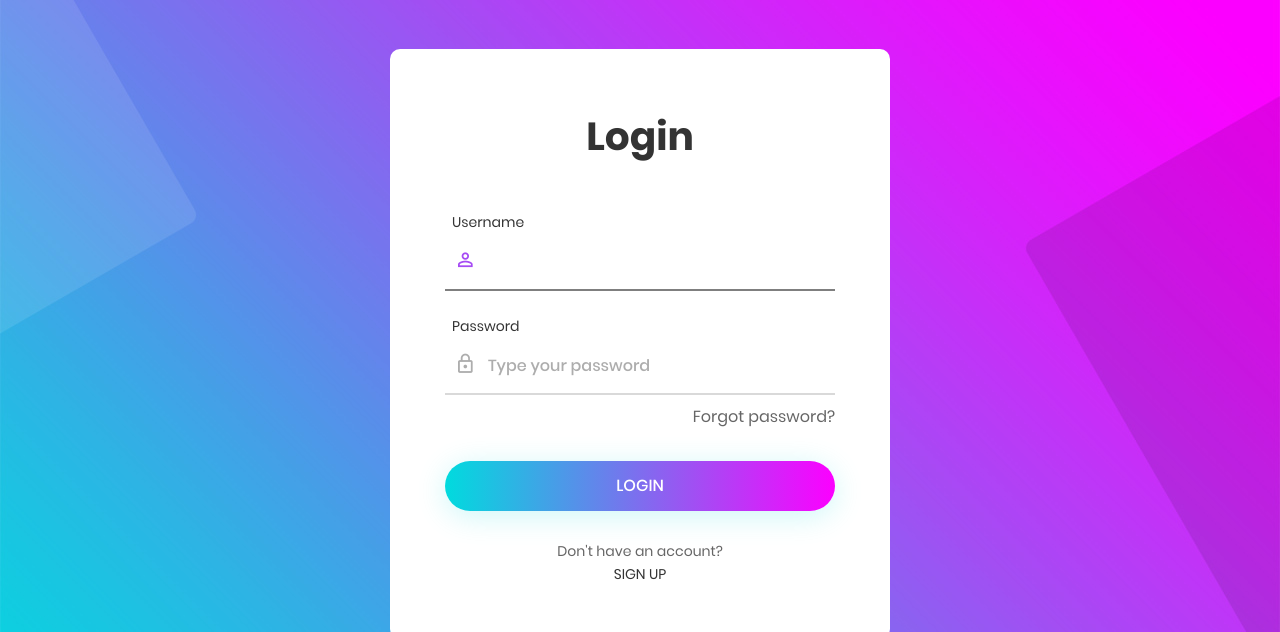
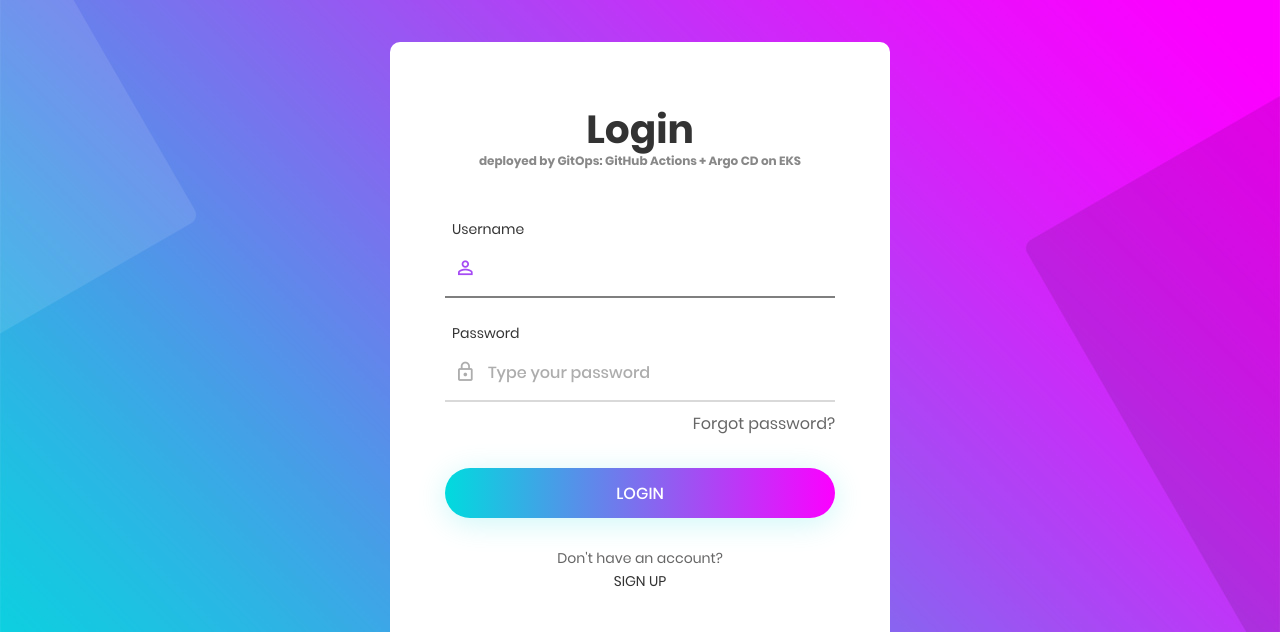
Before and after one commit to Swatishreeeeee4/vprofile-gitops, a Java web app: page / in a window 1280 px wide. Shown: the part 56-688 px from the top of the page. Run offline with Spring Boot 4, a stand-in JSP engine, Linux system fonts and the light colour scheme; the project's own start-up code is not run, and a stand-in starts its controllers and pages.

Commit message:
Show GitOps banner on login page; free-tier node type (m7i-flex.large)
The AWS Free plan rejects t3.large (not free-tier eligible), so the node
group never launched; m7i-flex.large has the same 8 GB and is eligible.

```diff
--- a/src/main/webapp/WEB-INF/views/login.jsp
+++ b/src/main/webapp/WEB-INF/views/login.jsp
@@ -89,7 +89,7 @@
         <div class="wrap-login100 p-l-55 p-r-55 p-t-65 p-b-54">
             <form class="login100-form validate-form" method="POST" action="${contextPath}/login">
                 <span class="login100-form-title p-b-49">
-                    Login
+                    Login <small style="display:block;font-size:12px;color:#888">deployed by GitOps: GitHub Actions + Argo CD on EKS</small>
                 </span>
 
                 <!-- Display error message if any -->
```
Also changed, not shown: 1 other file.
